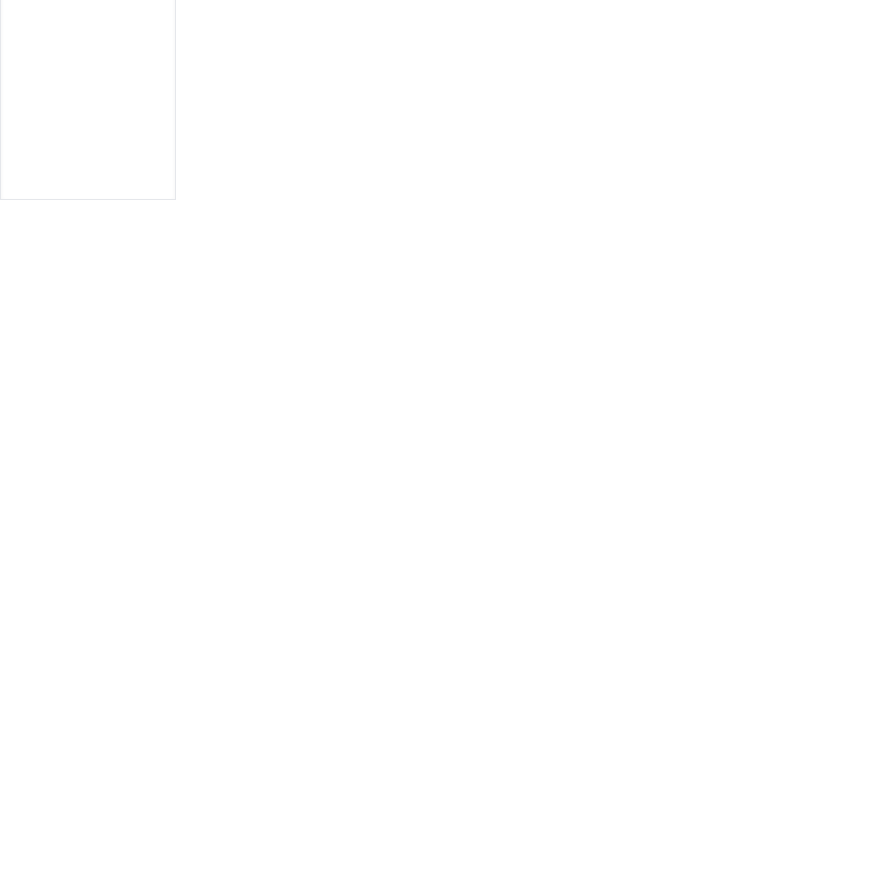
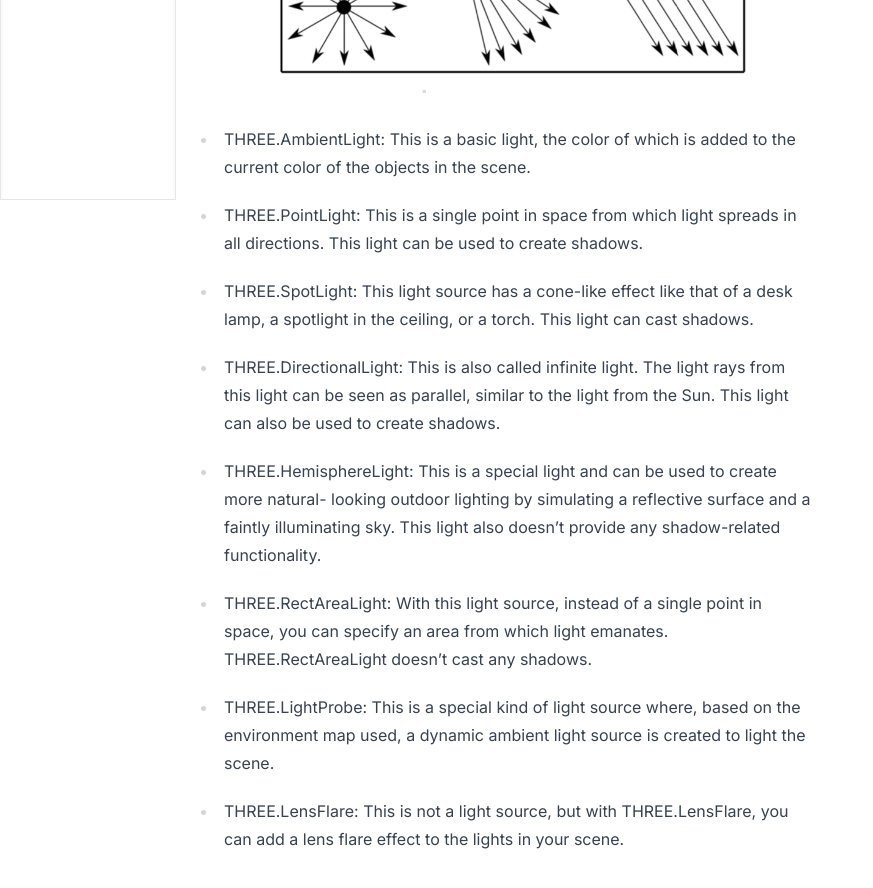
Before and after one commit to cyhfe/threejs, a Next.js app: page /notes in a window 1280 px wide. Shown: the part 600-1488 px from the top of the page, without its empty margins (0-873 px from the left). Before the commit the page ends 800 px from the top, so only its background shows below. Built offline with nearby package versions, Linux system fonts and the light colour scheme.

Commit message:
update notes

```diff
--- a/src/app/ambientLight/page.tsx
+++ b/src/app/ambientLight/page.tsx
@@ -25,11 +25,11 @@ async function init(container: HTMLDivElement) {
   // gui
   const gui = new GUI();
 
+  const guiHelpers = gui.addFolder("helpers");
   const guiAmbientLight = gui.addFolder("ambientLight");
-  const guiHelpers = gui.addFolder("helpers");
 
   const guiAmbientLightProps = {
-    ambientLight: true,
+    ambientLight: false,
     color: "#ffffff",
     intensity: 1,
   };
@@ -60,8 +60,8 @@ async function init(container: HTMLDivElement) {
   scene.add(camera);
 
   // ambientLight
-  const ambientLight = new THREE.AmbientLight(0xffffff, 2);
-  scene.add(ambientLight);
+  const ambientLight = new THREE.AmbientLight(0xffffff);
+  guiAmbientLightProps.ambientLight && scene.add(ambientLight);
   guiAmbientLight
     .add(guiAmbientLightProps, "ambientLight")
     .onChange((addToScene: boolean) => {
--- a/src/app/notes/page.mdx
+++ b/src/app/notes/page.mdx
@@ -6,5 +6,30 @@
 
 ## light
 
-- ambientLight
-  环境光,均匀照亮场景,颜色会影响对象,不能投射阴影
+![light](/images/2.png)
+
+- THREE.AmbientLight: This is a basic light, the color of which is added to the current
+  color of the objects in the scene.
+
+- THREE.PointLight: This is a single point in space from which light spreads in all directions.
+  This light can be used to create shadows.
+
+- THREE.SpotLight: This light source has a cone-like effect like that of a desk lamp, a spotlight
+  in the ceiling, or a torch. This light can cast shadows.
+
+- THREE.DirectionalLight: This is also called infinite light. The light rays from this
+  light can be seen as parallel, similar to the light from the Sun. This light can also be used to
+  create shadows.
+
+- THREE.HemisphereLight: This is a special light and can be used to create more natural-
+  looking outdoor lighting by simulating a reflective surface and a faintly illuminating sky. This
+  light also doesn’t provide any shadow-related functionality.
+
+- THREE.RectAreaLight: With this light source, instead of a single point in space, you can
+  specify an area from which light emanates. THREE.RectAreaLight doesn’t cast any shadows.
+
+- THREE.LightProbe: This is a special kind of light source where, based on the environment
+  map used, a dynamic ambient light source is created to light the scene.
+
+- THREE.LensFlare: This is not a light source, but with THREE.LensFlare, you can add
+  a lens flare effect to the lights in your scene.
```
Also changed, not shown: public/images/2.png (added).
